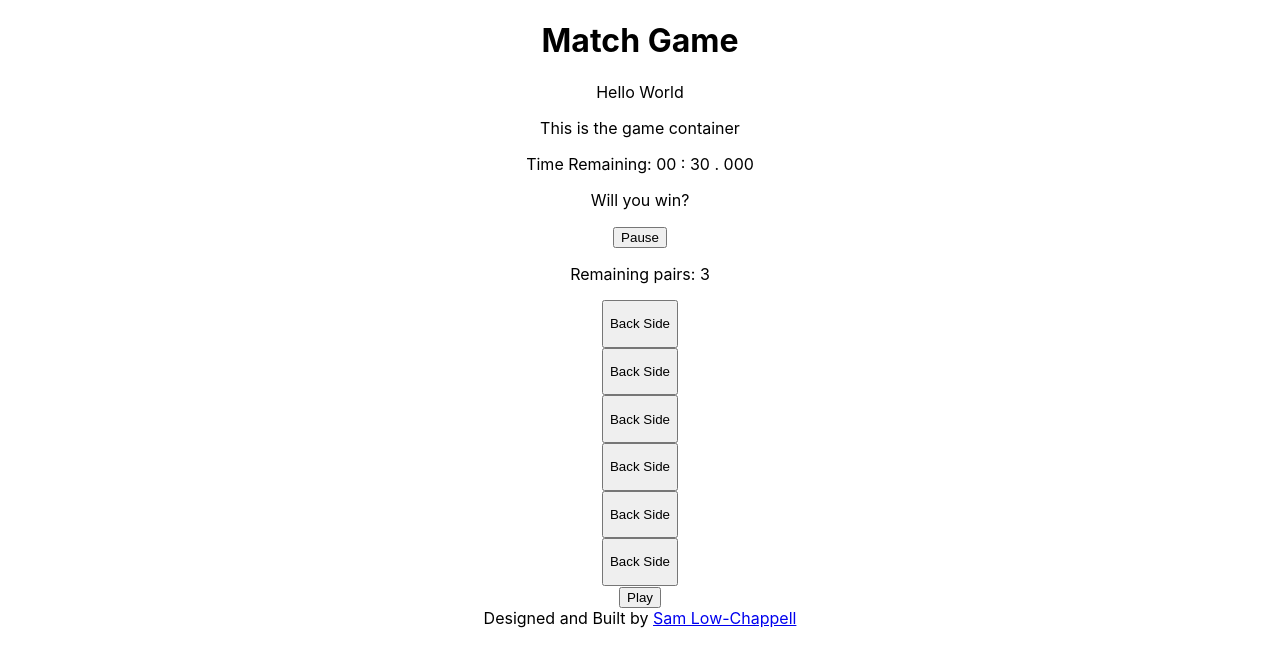
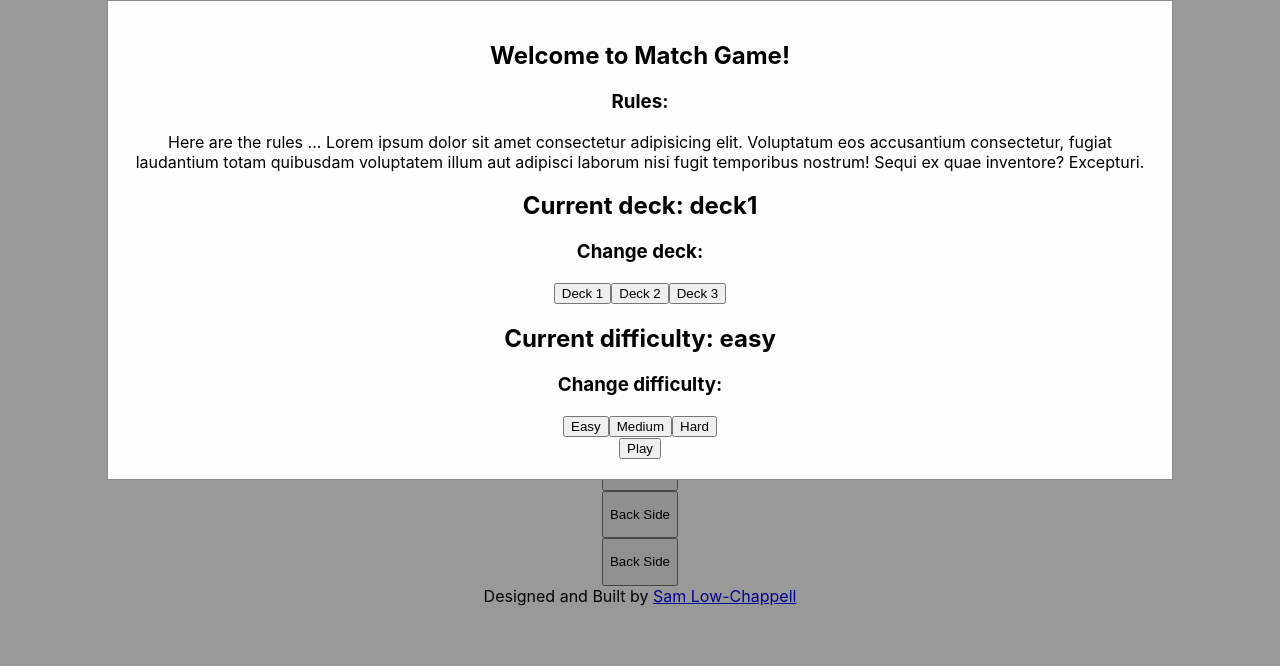
Before and after one commit to sjlowchappell/match-game, a React (Create React App) app: page / in a window 1280 px wide. Shown: the top 666 px of the page. Built offline with nearby package versions, Linux system fonts and the light colour scheme.

Commit message:
set up rough styling for the modal

```diff
--- a/src/components/modal.tsx
+++ b/src/components/modal.tsx
@@ -1,6 +1,36 @@
 import React, { FC } from 'react';
 import { connect } from 'react-redux';
 import { chooseDifficulty, chooseDeck, startGame, startTimer, tick } from '../redux/actions';
+import styled, { css } from 'styled-components';
+
+interface ContainerProps {
+	playing: boolean;
+}
+const Container = styled.div<ContainerProps>`
+	position: fixed;
+	display: block;
+	z-index: 1;
+	left: 0;
+	top: 0;
+	width: 100%;
+	height: 100%;
+	overflow: auto;
+	background-color: rgb(0, 0, 0);
+	background-color: rgba(0, 0, 0, 0.4);
+	${props =>
+		props.playing &&
+		css`
+			display: none;
+		`}
+`;
+
+const Content = styled.div`
+	background-color: #fefefe;
+	margin: auto;
+	padding: 20px;
+	border: 1px solid #888;
+	width: 80%;
+`;
 
 interface ModalProps {
 	chooseDeck: any;
@@ -14,6 +44,7 @@ interface ModalProps {
 const Modal: FC<ModalProps> = ({ chooseDeck, chooseDifficulty, startGame, state, startTimer, tick }) => {
 	const start = () => {
 		console.log('Game is starting, close the modal!');
+		// Container style display none -> figure out how to do this
 		startGame();
 		const interval = setInterval(() => {
 			tick();
@@ -21,13 +52,14 @@ const Modal: FC<ModalProps> = ({ chooseDeck, chooseDifficulty, startGame, state,
 		startTimer(interval);
 	};
 	return (
-		<div>
-			{/* <h2>Welcome to Match Game!</h2>
+		<Container playing={state.game.playing}>
+			<Content>
+				<h2>Welcome to Match Game!</h2>
 				<h3>Rules:</h3>
 				<p>
 					Here are the rules ... Lorem ipsum dolor sit amet consectetur adipisicing elit. Voluptatum eos
-				accusantium consectetur, fugiat laudantium totam quibusdam voluptatem illum aut adipisci laborum nisi
-				fugit temporibus nostrum! Sequi ex quae inventore? Excepturi.
+					accusantium consectetur, fugiat laudantium totam quibusdam voluptatem illum aut adipisci laborum
+					nisi fugit temporibus nostrum! Sequi ex quae inventore? Excepturi.
 				</p>
 				<h2>Current deck: {state.decks.deckType} </h2>
 				<h3>Change deck:</h3>
@@ -42,11 +74,12 @@ const Modal: FC<ModalProps> = ({ chooseDeck, chooseDifficulty, startGame, state,
 					<button onClick={() => chooseDifficulty('easy')}>Easy</button>
 					<button onClick={() => chooseDifficulty('medium')}>Medium</button>
 					<button onClick={() => chooseDifficulty('hard')}>Hard</button>
-			</div> */}
+				</div>
 
 				{/* Play button should start the game */}
 				<button onClick={start}>Play</button>
-		</div>
+			</Content>
+		</Container>
 	);
 };
 
```
Lines whose indentation alone changed are shown as unchanged.
